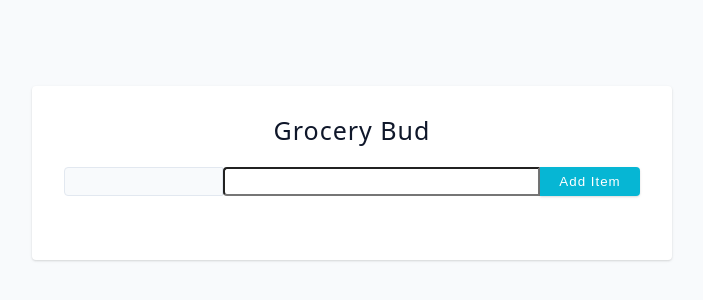
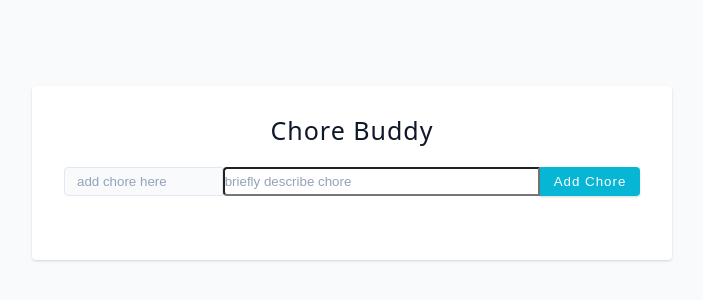
Before and after one commit to gsipes00/Task-Buddy, a React (Vite) app: page / in a window 1280 px wide. Shown: the part 42-342 px from the top of the page, without its empty margins (288-991 px from the left). Built offline with nearby package versions, Linux system fonts and the light colour scheme.

Commit message:
cleaning up uneeded dev code

```diff
--- a/index.html
+++ b/index.html
@@ -4,7 +4,7 @@
     <meta charset="UTF-8" />
     <link rel="icon" type="image/svg+xml" href="/vite.svg" />
     <meta name="viewport" content="width=device-width, initial-scale=1.0" />
-    <title>Grocery Bud Starter</title>
+    <title>Chore Buddy</title>
   </head>
   <body>
     <div id="root"></div>
--- a/src/App.jsx
+++ b/src/App.jsx
@@ -38,7 +38,7 @@ const App = () => {
     setItems(newItems);
     // do something with local storage
     setLocalStorage(newItems);
-    toast.success("item added to list");
+    toast.success("chore added to list");
   };
 
   // remove item function
@@ -46,7 +46,7 @@ const App = () => {
     const newItems = items.filter((item) => item.id !== itemId);
     setItems(newItems);
     setLocalStorage(newItems);
-    toast.success("item deleted");
+    toast.success("chore deleted");
   };
 
   // edit item function
@@ -61,22 +61,6 @@ const App = () => {
     setItems(newItems);
     setLocalStorage(newItems);
   };
-  // edit Desc item function
-  const editItemDesc = (itemId) => {
-    const newItems = items.map((item) => {
-      if (item.id === itemId) {
-        const newItem = {
-          ...item,
-          description: itemId.description,
-        };
-        return newItem;
-      }
-      return item;
-    });
-    setItems(newItems);
-    setLocalStorage(newItems);
-    setIsDescFormVisible(!isDescFormVisible);
-  };
 
   return (
     <section className='section-center'>
@@ -86,7 +70,6 @@ const App = () => {
         items={items}
         removeItem={removeItem}
         editItem={editItem}
-        editItemDesc={editItemDesc}
         isDescFormVisible={isDescFormVisible}
       />
     </section>
--- a/src/Form.jsx
+++ b/src/Form.jsx
@@ -18,22 +18,24 @@ const Form = ({ addItem }) => {
 
   return (
     <form onSubmit={handleSubmit}>
-      <h4>Grocery Bud</h4>
+      <h4>chore buddy</h4>
       <div className='form-control'>
         <input
           className='form-input'
           type='text'
           value={newItemName}
           onChange={(event) => setNewItemName(event.target.value)}
+          placeholder='add chore here'
         />
         <input
           className='form-input-desc'
           type='text'
           value={descItem}
           onChange={(event) => setDescItem(event.target.value)}
+          placeholder='briefly describe chore'
         />
         <button type='submit' className='btn'>
-          add item
+          add chore
         </button>
       </div>
     </form>
--- a/src/Items.jsx
+++ b/src/Items.jsx
@@ -3,7 +3,7 @@ const Items = ({
   items,
   removeItem,
   editItem,
-  editItemDesc,
+
   isDescFormVisible,
 }) => {
   return (
@@ -15,7 +15,6 @@ const Items = ({
             item={item}
             removeItem={removeItem}
             editItem={editItem}
-            editItemDesc={editItemDesc}
             isDescFormVisible={isDescFormVisible}
           />
         );
--- a/src/SingleItem.jsx
+++ b/src/SingleItem.jsx
@@ -1,11 +1,11 @@
 import { useState } from "react";
 import Description from "./Description";
-import DescForm from "./DescForm";
+
 const SingleItem = ({
   item,
   removeItem,
   editItem,
-  editItemDesc,
+
   isDescFormVisible,
 }) => {
   const [isDescVisible, setIsDescVisible] = useState(false);
@@ -42,11 +42,6 @@ const SingleItem = ({
         </button>
       </div>
       {isDescVisible ? <Description item={item} /> : ""}
-      {isDescFormVisible ? (
-        <DescForm item={item} editItemDesc={editItemDesc} />
-      ) : (
-        ""
-      )}
     </section>
   );
 };
```
